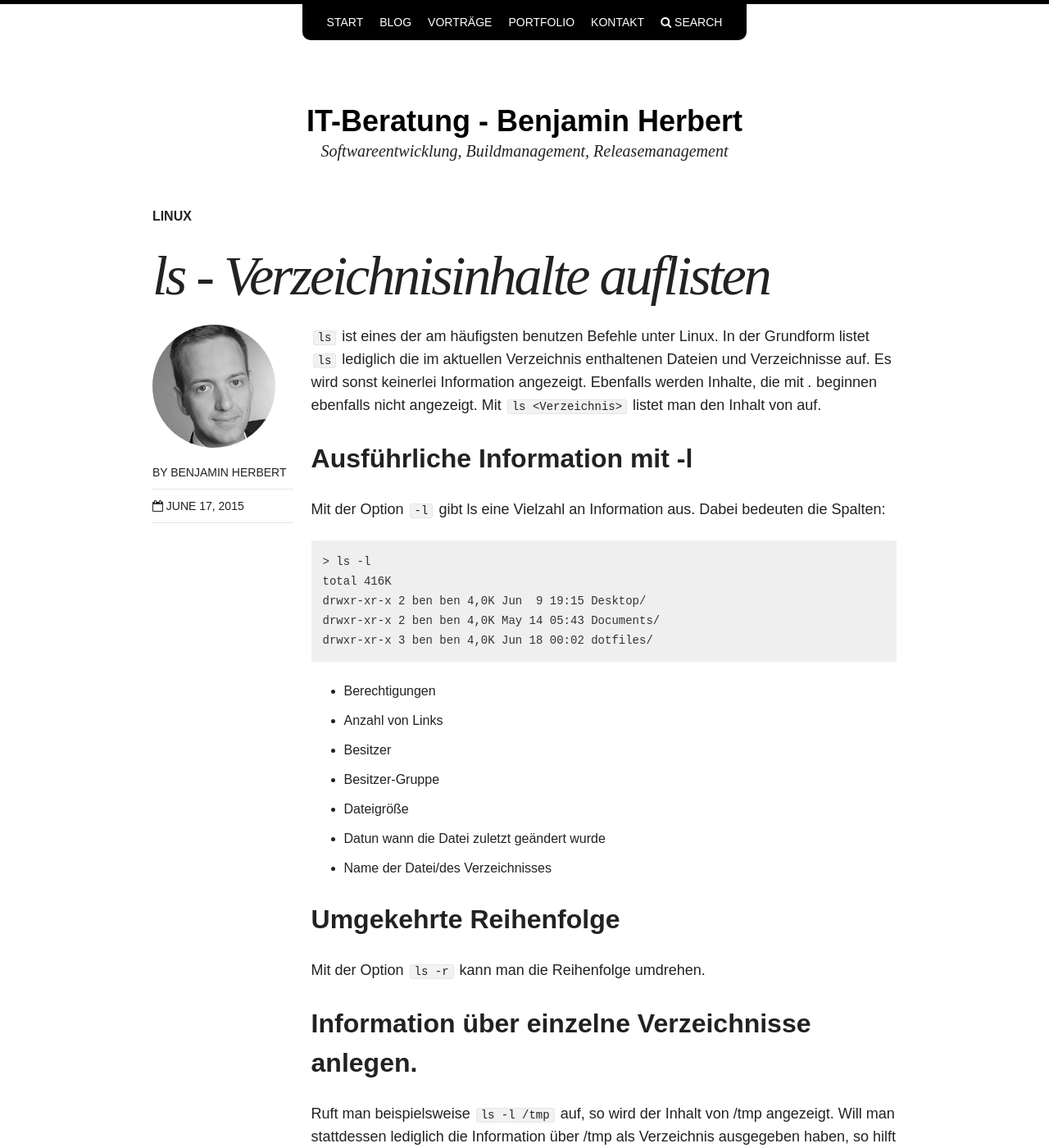
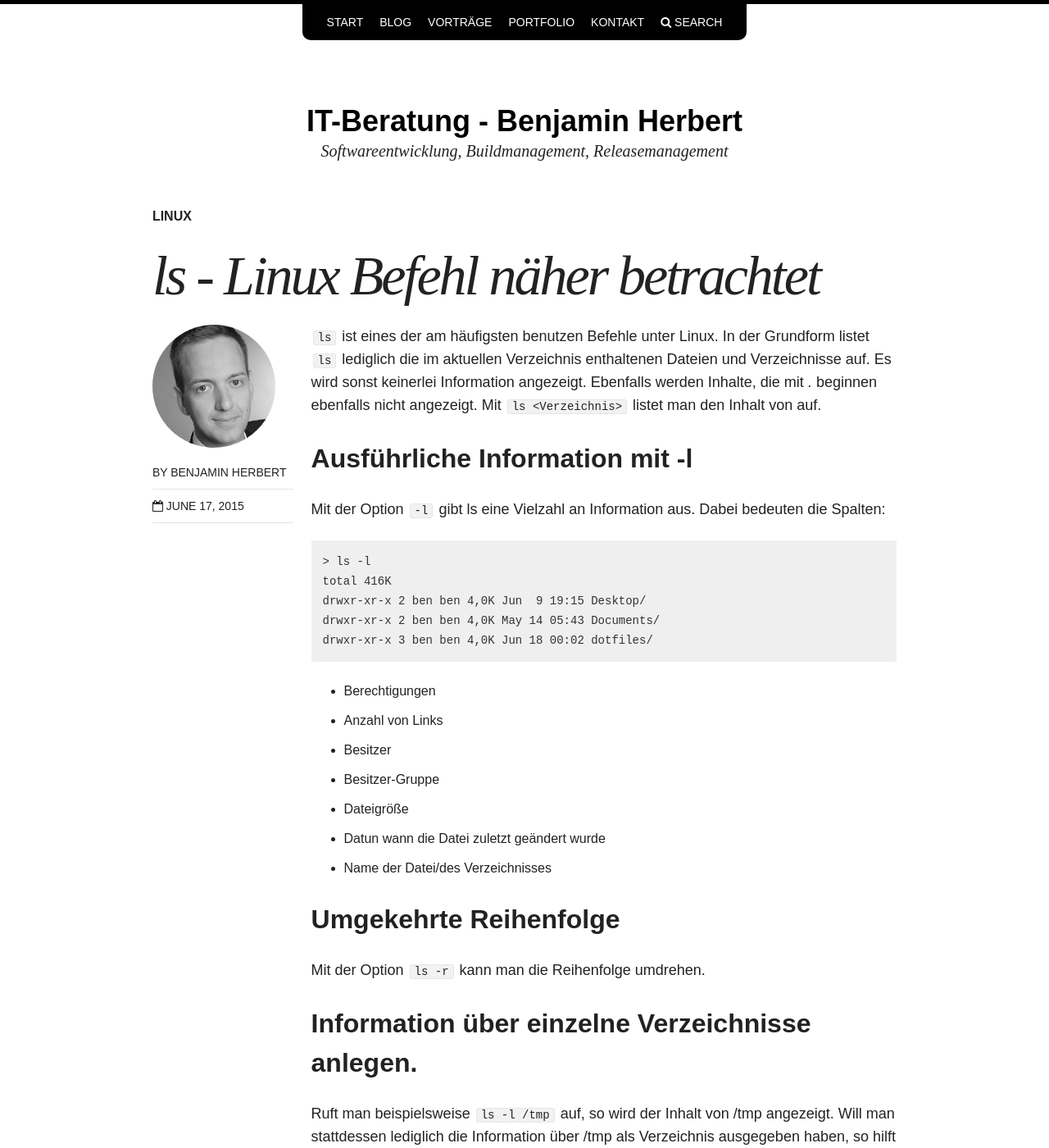
Before and after one commit to BenjaminHerbert/BenjaminHerbert.github.io, a Jekyll site: the page built from _posts/blog/2015-06-17-ls-list-directory-contents.md, in a window 1280 px wide and 1400 px high. Shown: the whole window at 82% size. Built offline with Jekyll 4.4.1, drawn with Linux system fonts in a browser that asks for light colours; nearby versions of some CDN libraries.

Commit message:
Change title for ls blog post

```diff
--- a/_posts/blog/2015-06-17-ls-list-directory-contents.md
+++ b/_posts/blog/2015-06-17-ls-list-directory-contents.md
@@ -1,6 +1,6 @@
 ---
 layout: post
-title: "ls - Verzeichnisinhalte auflisten"
+title: "ls - Linux Befehl näher betrachtet"
 modified:
 categories: blog
 excerpt:
```
Also changed, not shown: other parts of _posts/blog/2015-06-17-ls-list-directory-contents.md (+0 -3 lines).
